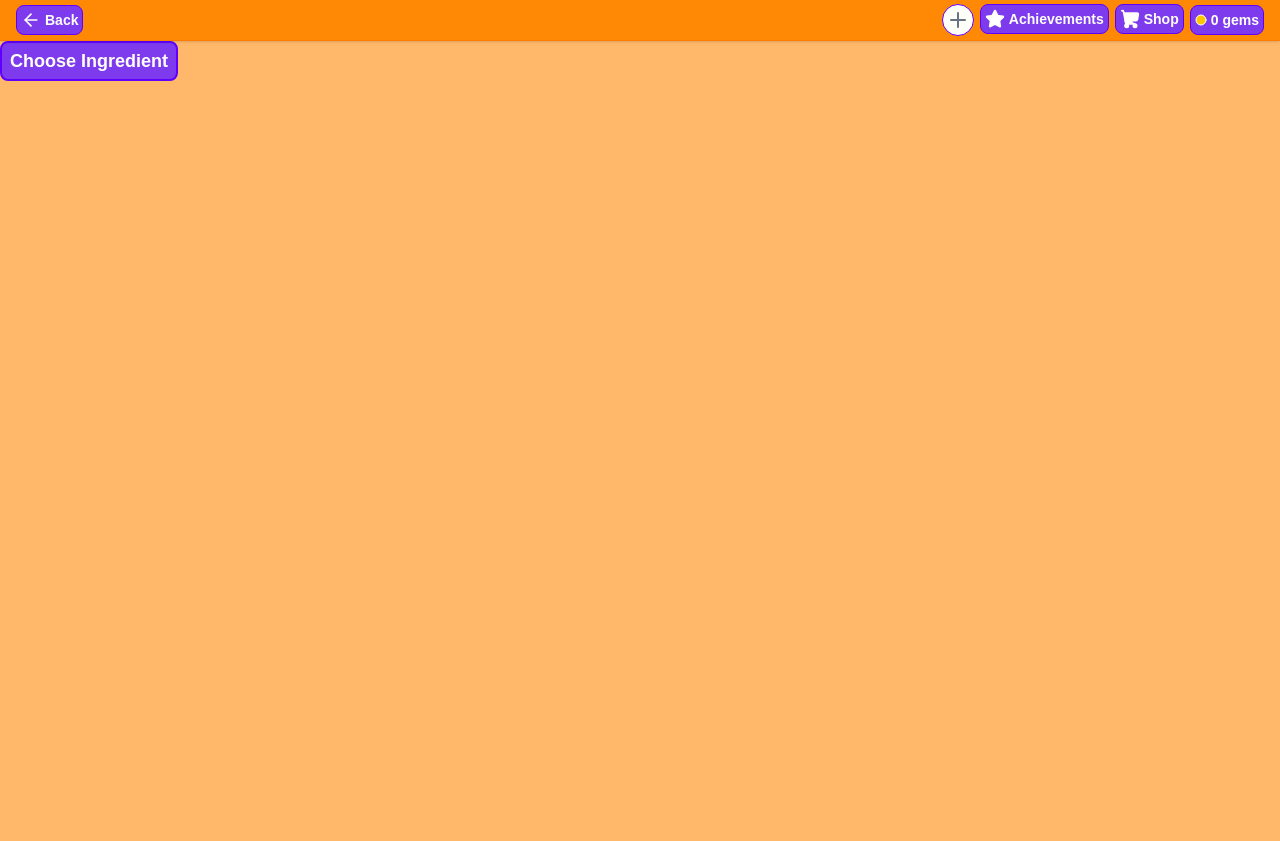
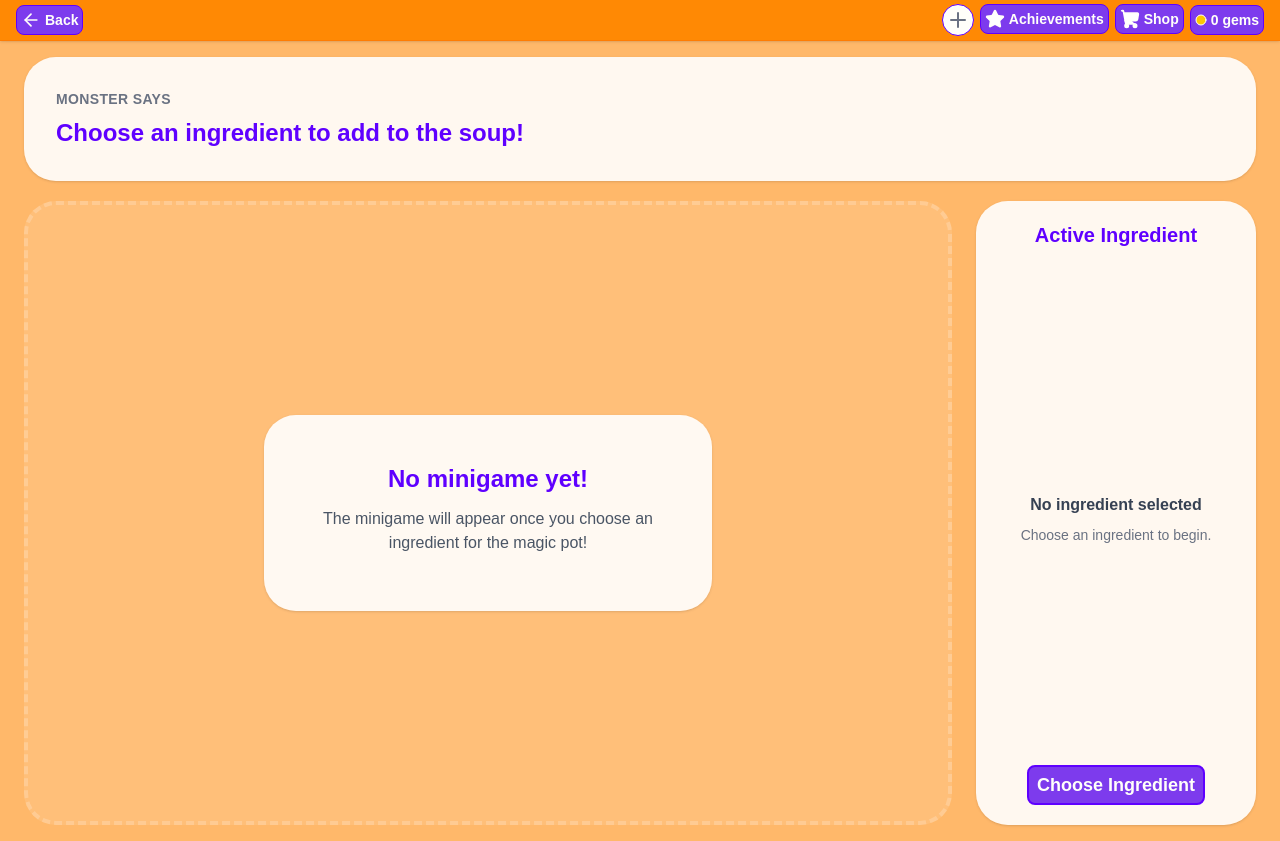
Before and after one commit to SOFTENG701-2026/group6-vocab-game, a Next.js app: page /game in a window 1280 px wide. Before the commit the page ends 800 px from the top, so only its background shows below. Built offline with nearby package versions, Linux system fonts and the light colour scheme.

Commit message:
feat: implement minigame area and fallback component in game page

```diff
--- a/app/game/page.tsx
+++ b/app/game/page.tsx
@@ -1,26 +1,133 @@
 "use client";
 
-import { useState } from "react";
+import { useMemo, useState } from "react";
+import Image from "next/image";
 import IngredientModal from "@/components/modals/ingredient-selection-modal";
 import Button from "@/components/button";
+import MinigameFallback from "@/components/minigames/minigame-fallback";
+import { ingredients } from "@/data/ingredients";
 
 export default function GamePage() {
   const [isIngredientModalOpen, setIsIngredientModalOpen] = useState(false);
   const [chosenIngredientIds, setChosenIngredientIds] = useState<string[]>([]);
+  const [activeIngredientId, setActiveIngredientId] = useState<string | null>(
+    null
+  );
+
+  const activeIngredient = useMemo(() => {
+    if (!activeIngredientId) return null;
+
+    return (
+      ingredients.find((ingredient) => ingredient.id === activeIngredientId) ??
+      null
+    );
+  }, [activeIngredientId]);
 
   function handleSelectIngredient(ingredientId: string) {
     setChosenIngredientIds((previousIds) => [...previousIds, ingredientId]);
+    setActiveIngredientId(ingredientId);
     setIsIngredientModalOpen(false);
+  }
 
-    // continue your game logic here
-    // for example: setCurrentIngredient(ingredientId)
+  function handleIngredientFinished(): void {
+    /**TODO: currently a dummy implementation
+     * It should
+     * 1) only activate the button when the minigame is finished
+     * 2) prevent the opening of modal when there is no more ingredients
+     */
+    throw new Error("Function not implemented.");
   }
 
   return (
-    <main>
-      <Button onClick={() => setIsIngredientModalOpen(true)}>
-        Choose Ingredient
-      </Button>
+    <main className='min-h-screen'>
+      <div className='flex min-h-screen flex-col gap-y px-6 py-4'>
+        <section className='min-h-36'>
+          <div className='flex h-full items-center rounded-4xl bg-white/90 p-8 text-black shadow'>
+            <div>
+              <p className='text-sm font-bold uppercase tracking-wide text-gray-500'>
+                Monster says
+              </p>
+              <p className='mt-2 text-2xl font-extrabold text-(--color-primary-hover)'>
+                Choose an ingredient to add to the soup!
+              </p>
+            </div>
+          </div>
+        </section>
+
+        <section
+          className='
+        grid flex-1 w-full
+        grid-cols-[1fr_280px] gap-6
+      '
+        >
+          {/* Minigame area */}
+          <section className='h-full'>
+            {activeIngredient ? (
+              <MinigameArea activeIngredientId={activeIngredient.id} />
+            ) : (
+              <MinigameFallback />
+            )}
+          </section>
+
+          {/* Active ingredient / button / status area */}
+          <aside
+            className='
+            flex min-h-105 flex-col items-center justify-center
+            rounded-4xl bg-white/90 p-5 text-black shadow
+          '
+          >
+            <h2 className='text-center text-xl font-extrabold text-(--color-primary-hover)'>
+              Active Ingredient
+            </h2>
+
+            <div className='mt-6 flex flex-1 items-center justify-center text-center'>
+              {activeIngredient ? (
+                <div
+                  className='
+                  flex w-full flex-col items-center justify-center
+                  rounded-3xl bg-white p-5 shadow
+                '
+                >
+                  <Image
+                    src={activeIngredient.imageSrc}
+                    alt={activeIngredient.imageAlt}
+                    width={180}
+                    height={180}
+                    className='h-40 w-40 object-contain'
+                    draggable={false}
+                  />
+
+                  <p className='mt-4 text-center text-base font-bold text-gray-700'>
+                    A {activeIngredient.color}, {activeIngredient.shape}{" "}
+                    ingredient
+                  </p>
+                </div>
+              ) : (
+                <div>
+                  <p className='font-bold text-gray-700'>
+                    No ingredient selected
+                  </p>
+                  <p className='mt-2 text-sm text-gray-500'>
+                    Choose an ingredient to begin.
+                  </p>
+                </div>
+              )}
+            </div>
+
+            {!activeIngredient && (
+              <Button onClick={() => setIsIngredientModalOpen(true)}>
+                Choose Ingredient
+              </Button>
+            )}
+
+            {activeIngredient && (
+              <Button onClick={handleIngredientFinished}>
+                Finish Ingredient
+              </Button>
+            )}
+          </aside>
+        </section>
+      </div>
 
       <IngredientModal
         isOpen={isIngredientModalOpen}
@@ -30,3 +137,25 @@ export default function GamePage() {
     </main>
   );
 }
+
+type MinigameAreaProps = {
+  activeIngredientId: string;
+};
+
+function MinigameArea({ activeIngredientId }: MinigameAreaProps) {
+  return (
+    <div
+      className='
+        flex h-full min-h-105 w-full items-center justify-center
+        rounded-4xl bg-sky-200/50 p-8 text-center
+      '
+    >
+      <div>
+        <h2 className='text-2xl font-extrabold text-white'>Minigame Area</h2>
+        <p className='mt-2 text-white/70'>
+          Current ingredient: {activeIngredientId}
+        </p>
+      </div>
+    </div>
+  );
+}
--- /dev/null
+++ b/components/minigames/minigame-fallback.tsx
@@ -0,0 +1,26 @@
+import Button from "@/components/button";
+
+export default function MinigameFallback() {
+  return (
+    <div
+      className='
+        flex h-full min-h-105 w-full flex-col items-center justify-center
+        rounded-4xl border-4 border-dashed border-white/20
+        bg-white/10 p-8 text-center
+      '
+    >
+      <div className='max-w-md rounded-4xl bg-white/90 p-8 text-black shadow'>
+        <h2 className='mt-4 text-2xl font-extrabold text-(--color-primary-hover)'>
+          No minigame yet!
+        </h2>
+
+        <p className='mt-3 text-base font-medium text-gray-600'>
+          The minigame will appear once you choose an ingredient for the magic
+          pot!
+        </p>
+
+        <div className='mt-6'></div>
+      </div>
+    </div>
+  );
+}
```
